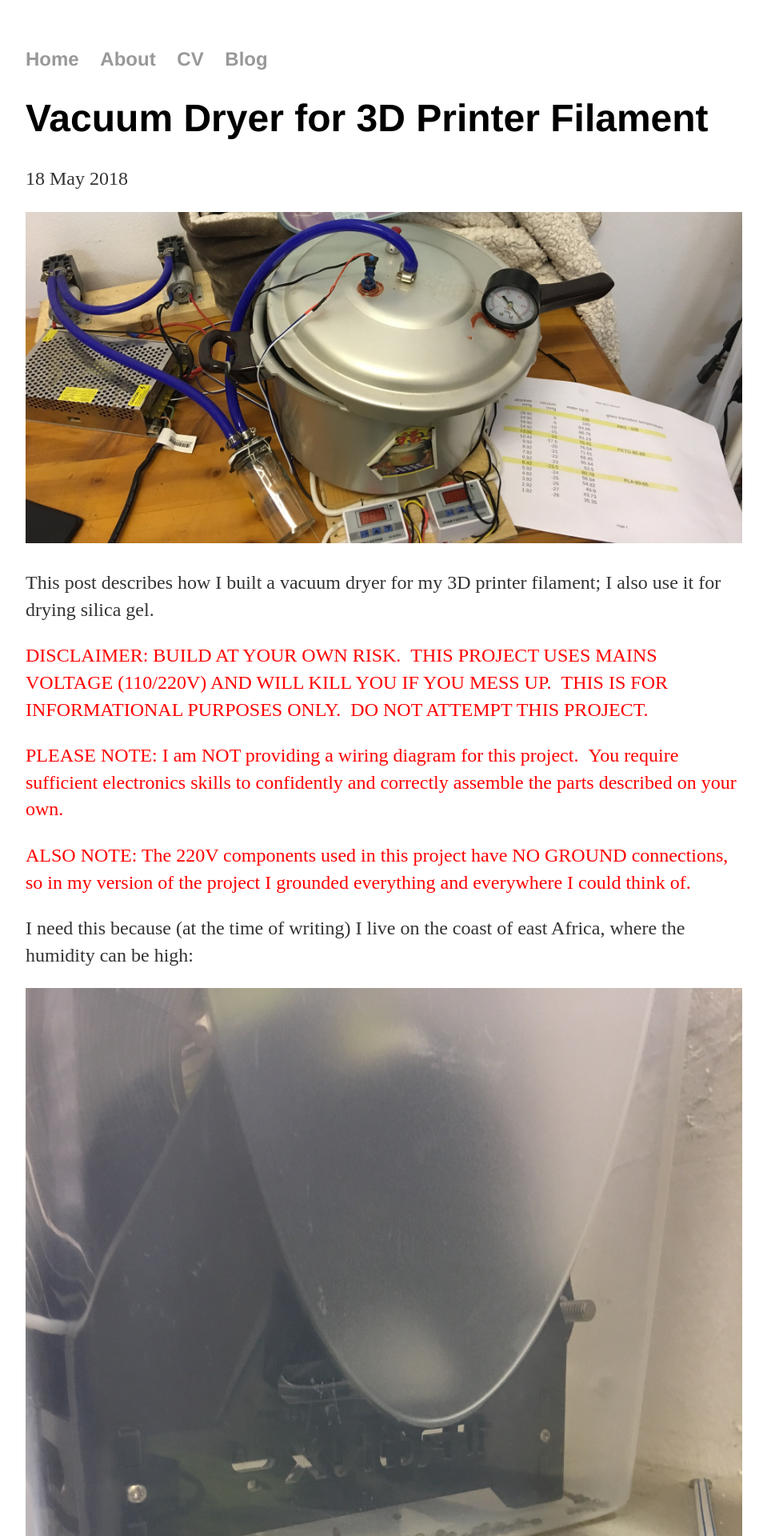
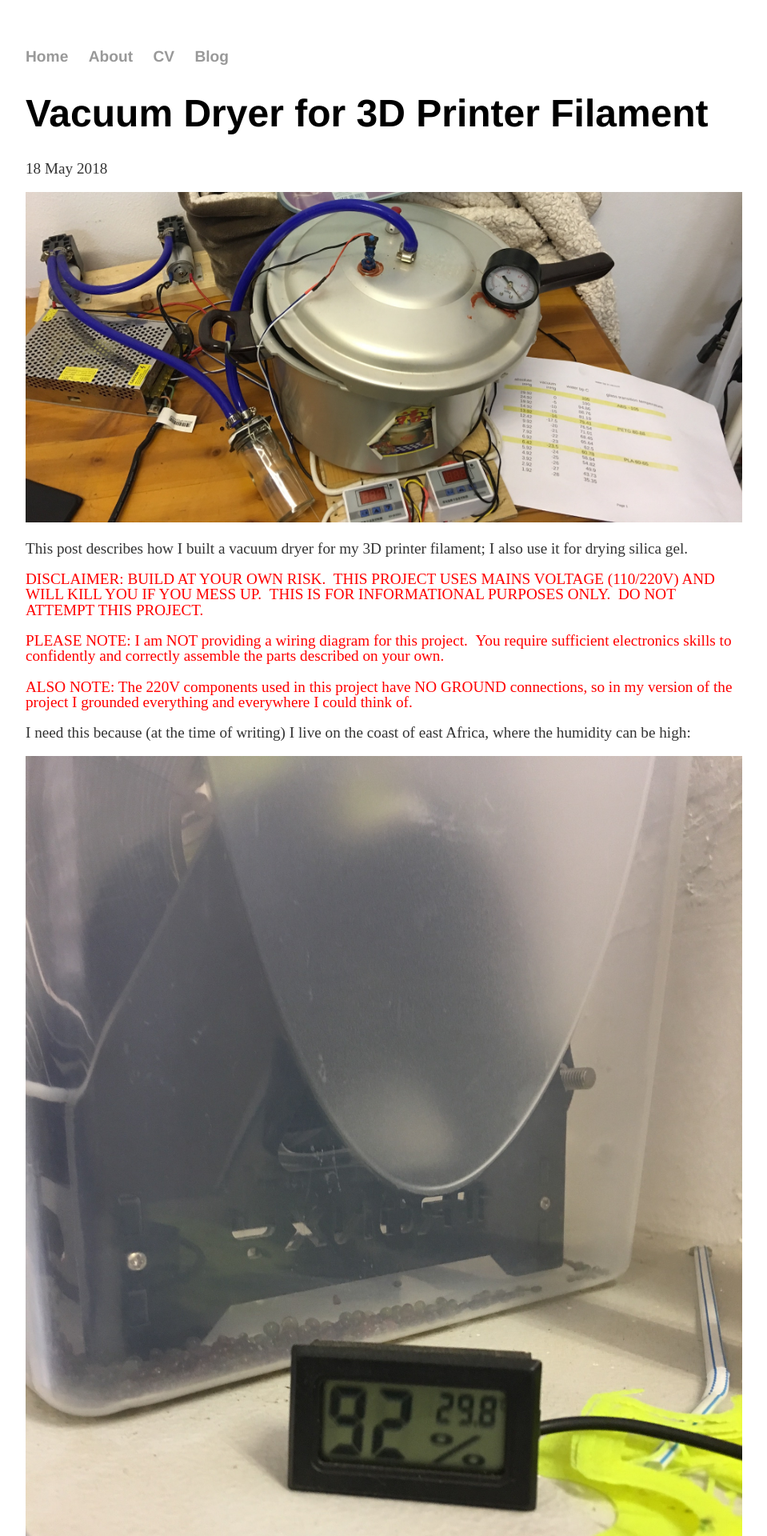
Before and after one commit to rob-miller/rob-miller.github.io, a Jekyll site: the page built from _posts/2019-05-18-filament-dryer.md, in a window 1280 px wide. Shown: the top 1920 px of the page at 80% size, without its empty margins (160-1119 px from the left). Built offline with Jekyll 4.4.1, drawn with Linux system fonts in a browser that asks for light colours.

Commit message:
reduce font size throughout

```diff
--- a/css/main.css
+++ b/css/main.css
@@ -24,8 +24,8 @@ h1 {
     font-family:'Helvetica', 'Arial', 'Sans-Serif';
 }
 p {
-    font-size: 1.5em;
-    line-height: 1.4em;
+    font-size: 1.2em;
+    line-height: 1.0;
     color: #333;
 }
 footer {
@@ -38,13 +38,13 @@ p.warn {
 }
 
 ul {
-    font-size: 1.5em;
+    font-size: 1.2em;
 }
 
 
 .post ul {
     margin: 20px auto 40px;
-    font-size: 1.5em;
+    font-size: 1.2em;
 }
 
 .post li {
@@ -57,16 +57,16 @@ img {
     max-height:100%;
 }
 
-table {
+.post table {
   border-collapse: collapse;
 }
 
-table, th, td {
+.post table, th, td {
   table-layout: auto;
   padding-left: 16px;
   padding-right: 16px;
   padding-top: 8px;
   padding-bottom: 8px;
-  font-size: 1.4em;
+  font-size: 1.0;
     border: 1px solid black;
 }
```
